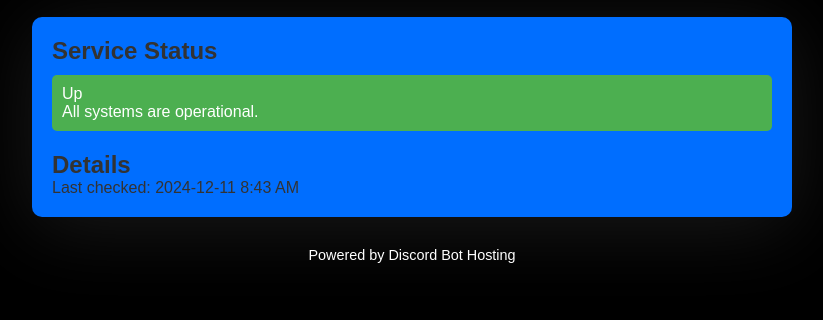
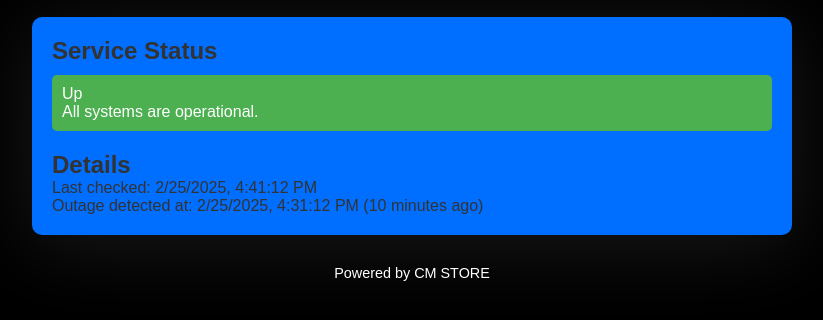
Before and after one commit to rileyshy/status-page-, a plain HTML site: page index.html in a window 1280 px wide. Shown: the part 90-410 px from the top of the page, without its empty margins (228-1051 px from the left). Drawn offline with Linux system fonts and the light colour scheme.

Commit message:
Update index.html

```diff
--- a/index.html
+++ b/index.html
@@ -5,6 +5,18 @@
   <meta name="viewport" content="width=device-width, initial-scale=1.0">
   <title>Status Page</title>
   <link rel="stylesheet" href="styles.css">
+  <script>
+    function updateStatus() {
+      const now = new Date();
+      document.getElementById('lastChecked').textContent = now.toLocaleString();
+
+      const outageTime = new Date(now.getTime() - 10 * 60000).toLocaleString();
+      document.getElementById('outageHistory').innerHTML = `<p>Outage detected at: ${outageTime} (10 minutes ago)</p>`;
+    }
+
+    window.onload = updateStatus;
+    setInterval(updateStatus, 60000); // Update every minute
+  </script>
 </head>
 <body>
   <div class="container">
@@ -19,15 +31,15 @@
           <span>Up</span>
           <p>All systems are operational.</p>
         </div>
-        <!-- Add more status blocks for other services if needed -->
       </section>
       <section class="details">
         <h2>Details</h2>
-        <p>Last checked: <span>2024-12-11 8:43 AM</span></p>
+        <p>Last checked: <span id="lastChecked">Loading...</span></p>
+        <div id="outageHistory"></div>
       </section>
     </main>
     <footer>
-      <p>Powered by Discord Bot Hosting</p>
+      <p>Powered by CM STORE</p>
     </footer>
   </div>
 </body>
```
